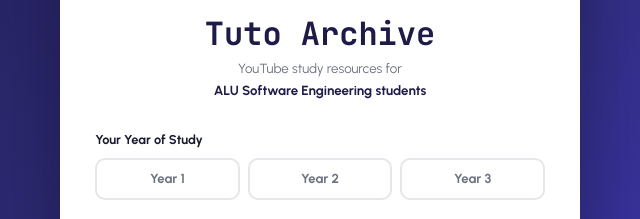
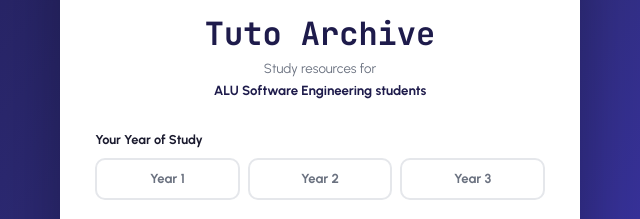
Before and after one commit to nshutilancelot3/Tutorial-Archive, a website: page index.html in a window 1280 px wide. Shown: the part 280-499 px from the top of the page, 320-960 px from the left. Drawn offline with nearby package versions, Linux system fonts and the light colour scheme.

Commit message:
Updated HTML

```diff
--- a/index.html
+++ b/index.html
@@ -30,7 +30,7 @@
       </div>
 
       <h1 class="selector-title">Tuto Archive</h1>
-      <p class="selector-sub">YouTube study resources for<br><strong>ALU Software Engineering students</strong></p>
+      <p class="selector-sub">Study resources for<br><strong>ALU Software Engineering students</strong></p>
 
       <div class="selector-year">
         <label class="year-label">Your Year of Study</label>
```
